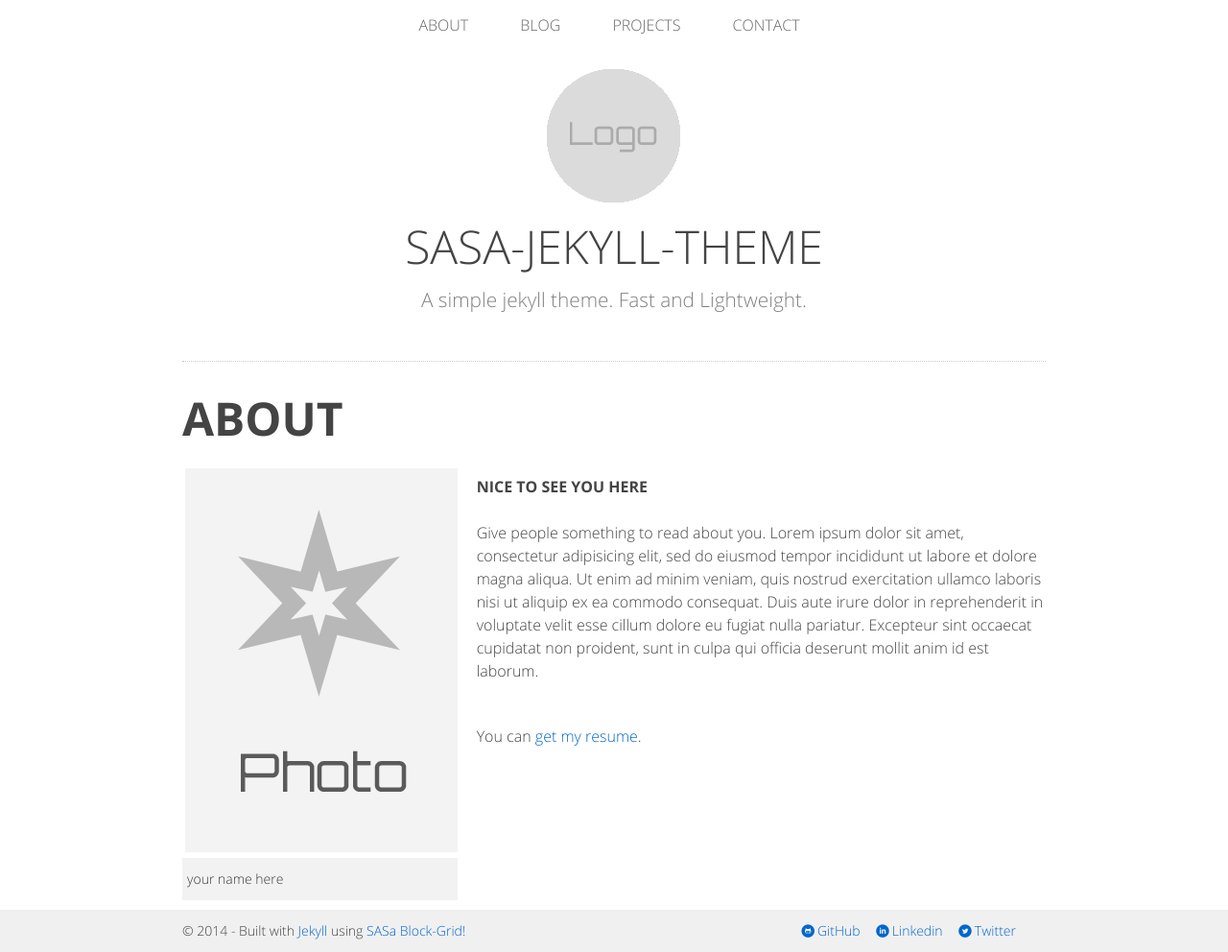
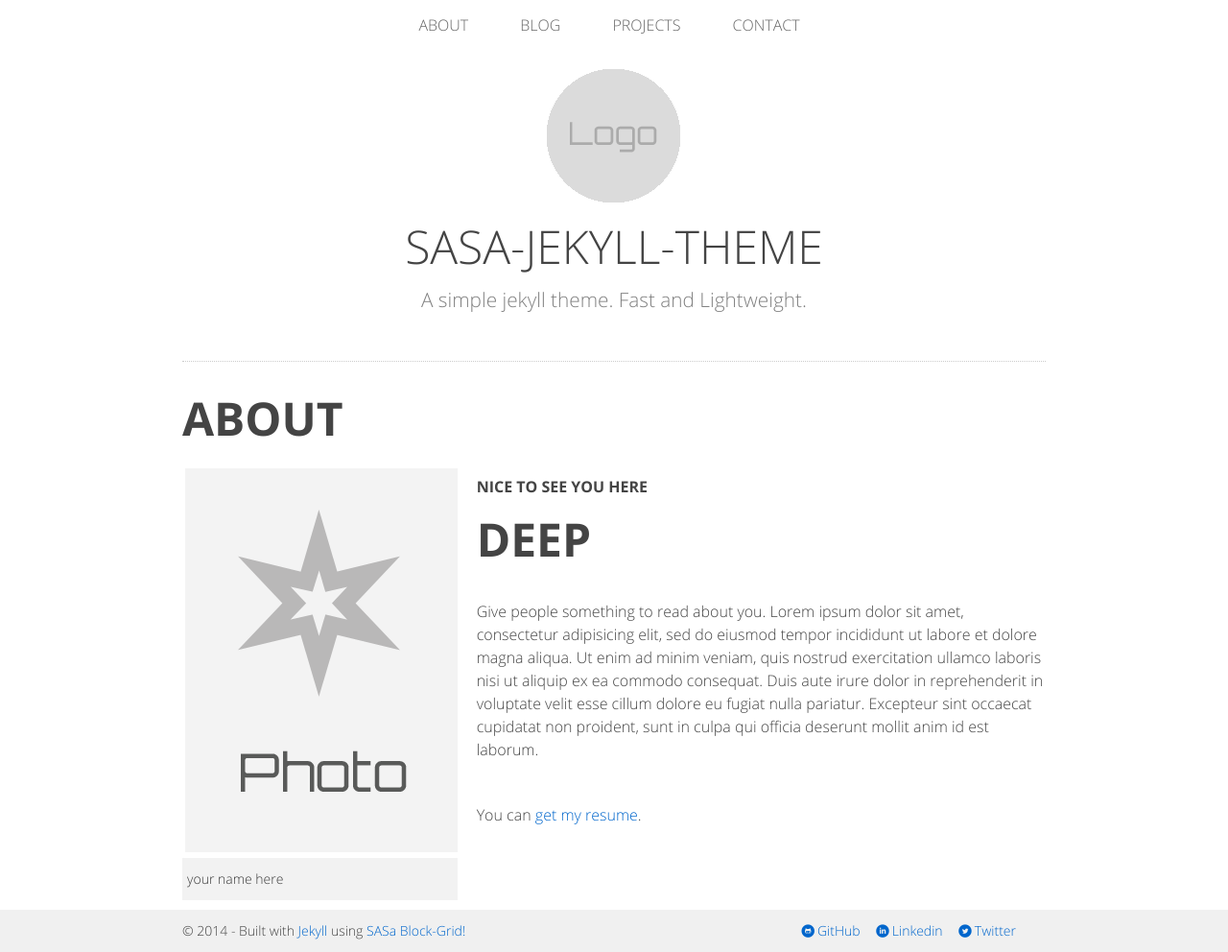
Before and after one commit to 09Deep/comp3040_md_try, a Jekyll site: the page built from about.md, in a window 1280 px wide. Shown: the whole page at 96% size. Built offline with Jekyll 4.4.1, drawn with Linux system fonts in a browser that asks for light colours; Markdown is read by kramdown in place of the engine named in the settings.

Commit message:
Update about.md

```diff
--- a/about.md
+++ b/about.md
@@ -5,6 +5,8 @@ image: sample-photo.png
 caption: your name here
 welcome-message: Nice to see you here
 ---
+
+# Deep
 
 Give people something to read about you.
 Lorem ipsum dolor sit amet, consectetur adipisicing elit, sed do eiusmod
```
